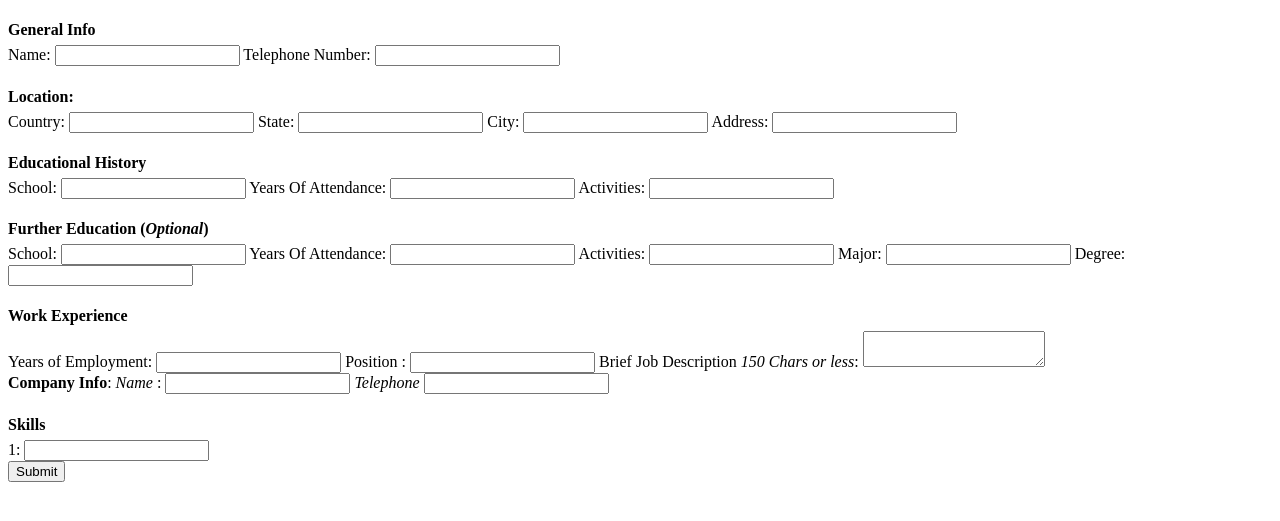
After one commit to drose379/resume_proj, a PHP site: page /form.php in a window 1280 px wide. The commit adds this page. Shown: the top 521 px of the page. Run offline with PHP 8.4, Linux system fonts and the light colour scheme.

Commit message:
accepts user input

```diff
--- /dev/null
+++ b/form.php
@@ -0,0 +1,46 @@
+<!doctype html>
+<html>
+<head>
+
+<style>
+	h4 {
+		margin-bottom: 6px;
+	}
+</style>
+
+</head>
+
+<body>
+<form action="index.php" method="POST">
+	<h4>General Info</h4>
+	Name: <input type='text' name="Name" />
+	Telephone Number: <input type='text' name='Tele' />
+	<h4>Location:</h4>
+	Country: <input type="text" name="Location[Country]" />
+	State: <input type="text" name="Location[State]" />
+	City: <input type="text" name="Location[City]" />
+	Address: <input type="text" name="Location[Address]" />
+	<h4>Educational History</h4>
+	School: <input type='text' name='Education[0][Name]' />
+	Years Of Attendance: <input type='text' name='Education[0][YearsOfAttendance]' />
+	Activities: <input type='text' name='Education[0][Activities][]' />
+	<h4>Further Education (<i>Optional</i>)</h4>
+	School: <input type='text' name='Education[1][Name]' />
+	Years Of Attendance: <input type='text' name='Education[1][YearsOfAttendance]' />
+	Activities: <input type='text' name='Education[1][Activities][]' />
+	Major: <input type='text' name='Education[1][Major]' />
+	Degree: <input type='text' name='Education[1][Degree]' />
+	<h4>Work Experience</h4>
+	Years of Employment: <input type='text' name='WorkExperience[0][YearsOfEmployment]' />
+	Position : <input type='text' name='WorkExperience[0][Position]' />
+	Brief Job Description <i>150 Chars or less</i>: <textarea name='WorkExperience[0][JobDescription]'></textarea>
+	<br>
+	<b>Company Info</b>: <i>Name</i> : <input type='text' name='WorkExperience[0][CompanyInfo][Name]' />
+	<i>Telephone</i> <input type='text' name='WorkExperience[0][CompanyInfo][Telephone]' />
+	<h4>Skills</h4>
+	1: <input type='text' name='Skills[]' />
+	<br>
+	<input type='submit' />
+</form>
+</body>
+</html>
```
Also changed, not shown: formatClass.php (+10 -13 lines), index.php (+2 -15 lines).
